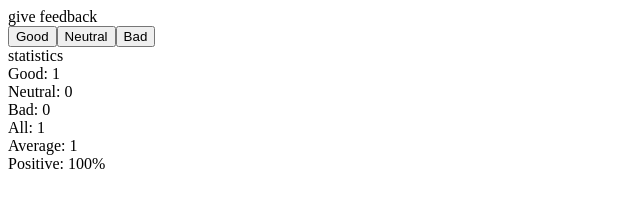
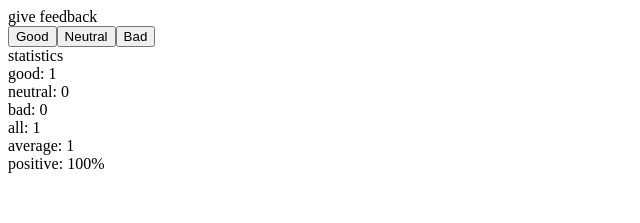
Before and after one commit to lililok/FullStackOpen, a React (Vite) app in the folder part1/unicafe/: page / in a window 1280 px wide. Both pictures are taken after a click on the button "Good". Shown: the top 223 px of the page, without its empty margins (0-640 px from the left). Built offline with nearby package versions, Linux system fonts and the light colour scheme.

Commit message:
1.10 complete

```diff
--- a/part1/unicafe/src/App.jsx
+++ b/part1/unicafe/src/App.jsx
@@ -1,4 +1,12 @@
 import { useState } from 'react'
+
+const StatisticLine = ({ text, value }) => {
+  return (
+    <div>
+      {text}: {value}
+    </div>
+  );
+};
 
 const Statistics = (props) => {
   const [good, neutral, bad] = props.props;
@@ -10,12 +18,12 @@
   } else {
     return (
       <div>
-        <div>Good: {good}</div>
-        <div>Neutral: {neutral}</div>
-        <div>Bad: {bad}</div>
-        <div>All: {bad+good+neutral}</div>
-        <div>Average: {((good*1)+(neutral*0)+(bad*-1))/(bad+good+neutral)}</div>
-        <div>Positive: {((good)/(good+neutral+bad))*100}%</div>
+        <StatisticLine text="good" value={good} />
+        <StatisticLine text="neutral" value={neutral} />
+        <StatisticLine text="bad" value={bad} />
+        <StatisticLine text="all" value={bad+good+neutral} />
+        <StatisticLine text="average" value={((good*1)+(neutral*0)+(bad*-1))/(bad+good+neutral)} />
+        <StatisticLine text="positive" value={`${((good / (good + neutral + bad)) * 100)}%`} />
       </div>
     );
   }
```
